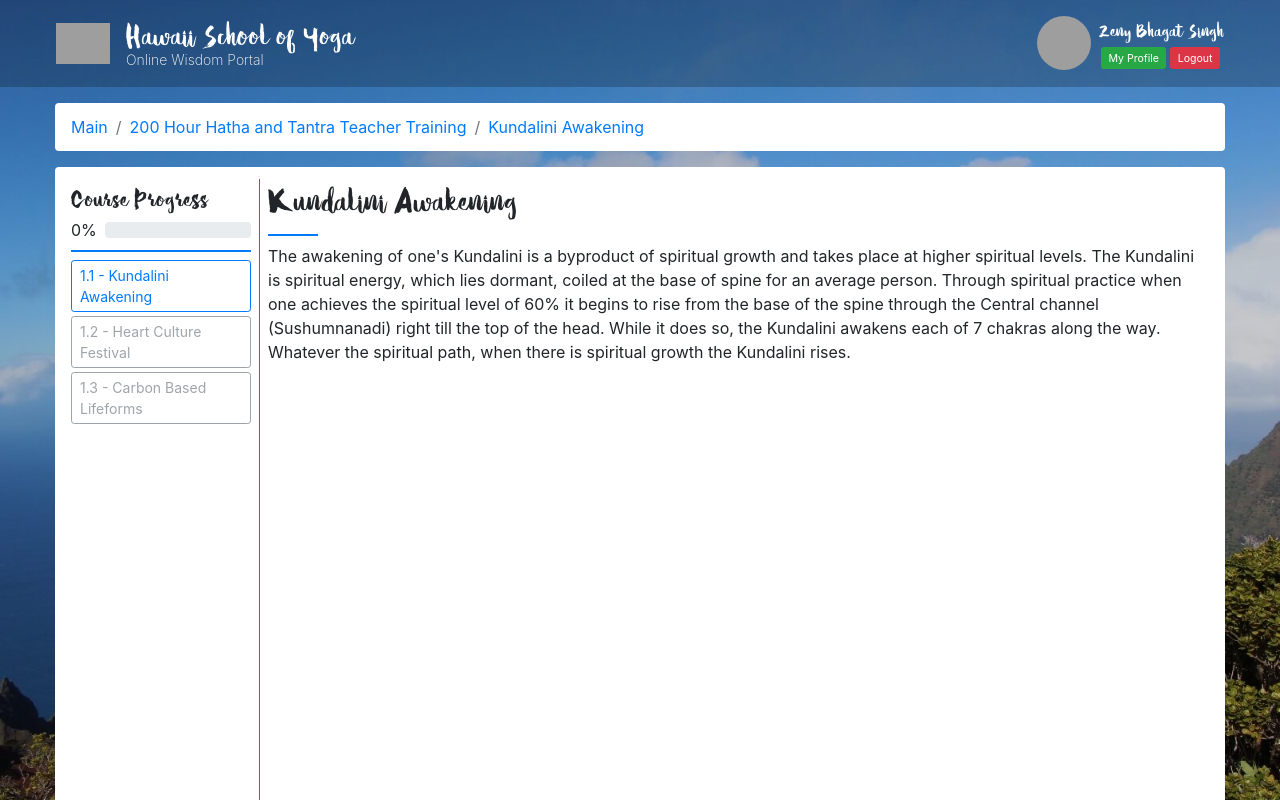
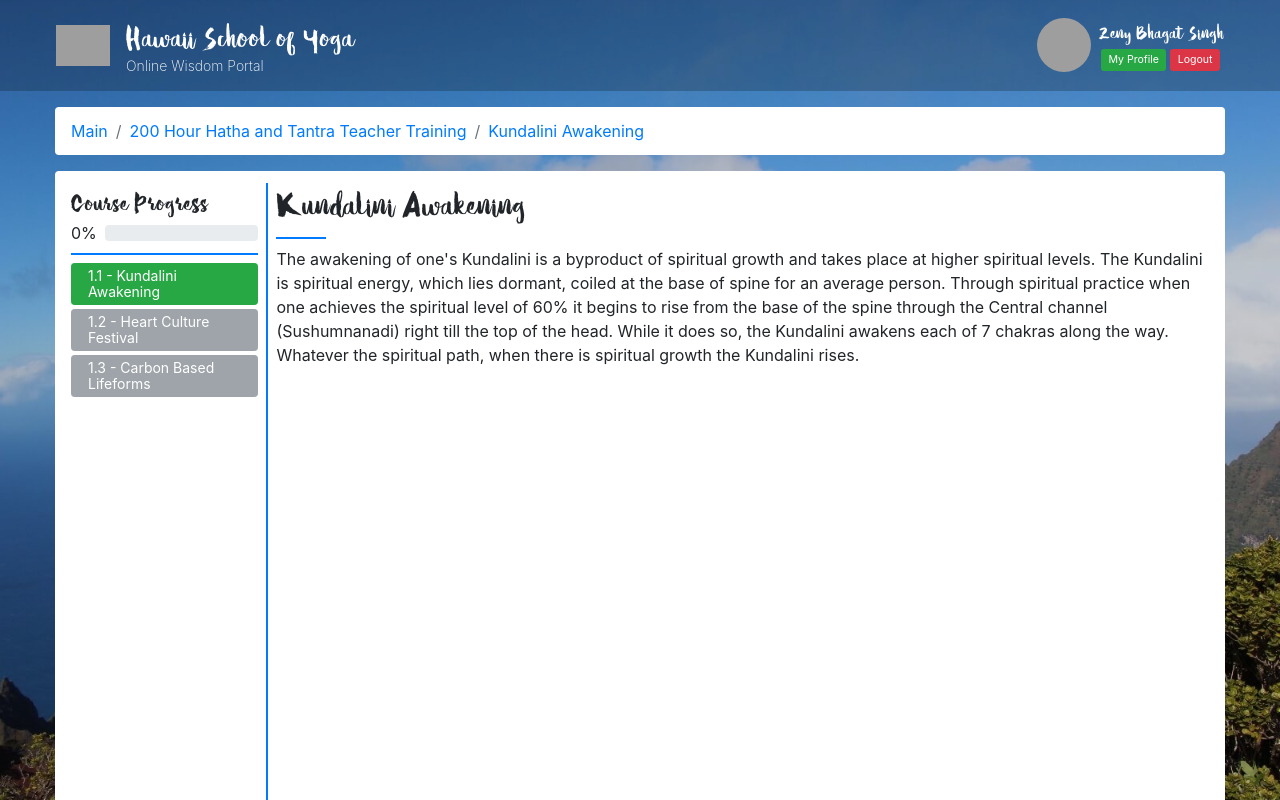
Before and after one commit to hawaii-school-of-yoga/online-courseware, a Next.js app: page /module in a window 1280 px wide. Shown: the top 800 px of the page. Built offline with nearby package versions, Linux system fonts and the light colour scheme; grey boxes are pictures that could not be loaded; some icons are missing.

Commit message:
prettify stuff and make module selector simplified

```diff
--- a/components/_css/button.js
+++ b/components/_css/button.js
@@ -3,11 +3,11 @@ const styles = {
 		fontSize: '0.66rem',
 		lineHeight: 1.3,
 		padding: '0.2rem 0.4rem',
-		borderRadius: '0.15rem'
+		borderRadius: '0.15rem',
 	},
 	sidebar: {
-		textAlign: 'left'
-	}
+		textAlign: 'left',
+	},
 };
 
 export default styles;
--- a/components/molecules/Header/header.scss
+++ b/components/molecules/Header/header.scss
@@ -36,14 +36,6 @@
 
 		h1 {
 			font-size: 28px;
-			line-height: 24px;
-		}
-
-		@media (min-width: 425px) {
-			h1 {
-				font-size: 28px;
-				line-height: 24px;
-			}
 		}
 
 		h2 {
@@ -91,7 +83,7 @@
 		.title-bar {
 			h1 {
 				font-size: 38px;
-				line-height: 34px;
+				line-height: 42px;
 			}
 
 			h2 {
--- a/components/organisms/ModuleSelector/index.js
+++ b/components/organisms/ModuleSelector/index.js
@@ -18,26 +18,31 @@ export default class ModuleSelector extends Component {
 			<div className="sidebar">
 				<ProgressBar percent={courseProgressInt} />
 
-				<ul>
+				<div className="module-list">
 					{course.modules.map(({ moduleId, id, title }) => {
 						// TODO: calculate percentage of completion based on data upgrades...
 						const percent = module.id === id ? 1 : 0;
 
 						return (
-							<li key={id}>
+							<div className="module" key={id}>
 								<Button
 									style={styles.button.sidebar}
-									outline
 									size="sm"
-									onClick={() => updateState('activeModule', id)}
-									color={id === module.id ? 'primary' : 'secondary'}
+									onClick={() =>
+										module.id !== id && updateState('activeModule', id)}
+									color={id === module.id ? 'success' : 'secondary'}
 									disabled={id !== module.id}>
-									<Status percentage={percent} /> {moduleId} - {title}
+									<div className="module--text">
+										<Status percentage={percent} />
+										<span>
+											{moduleId} - {title}
+										</span>
+									</div>
 								</Button>
-							</li>
+							</div>
 						);
 					})}
-				</ul>
+				</div>
 			</div>
 		);
 	}
--- a/components/organisms/ModuleSelector/moduleSelector.scss
+++ b/components/organisms/ModuleSelector/moduleSelector.scss
@@ -8,12 +8,20 @@ $min-width: 100%;
 		font-size: 28px;
 	}
 
-	ul {
-		list-style: none;
-		padding-left: 0;
+	.module-list {
+		.module {
+			margin: 4px 0;
 
-		li {
-			margin: 4px 0;
+			&--text {
+				display: flex;
+				align-items: center;
+				justify-content: space-around;
+
+				span {
+					margin: 0 8px;
+					line-height: 16px;
+				}
+			}
 
 			.btn {
 				min-width: $min-width;
@@ -28,8 +36,8 @@ $min-width: 100%;
 	.sidebar {
 		min-width: $min-width;
 
-		ul {
-			li {
+		.module-list {
+			.module {
 				.btn {
 					min-width: $min-width;
 				}
--- a/components/organisms/ModuleView/index.js
+++ b/components/organisms/ModuleView/index.js
@@ -8,7 +8,6 @@ export default class ModuleView extends Component {
 	render() {
 		const { module } = this.props;
 		return (
-			<div className="module">
 			<div className="module--container">
 				<div className="module--info">
 					<h2>{module.title}</h2>
@@ -28,7 +27,6 @@ export default class ModuleView extends Component {
 					</div>
 				</div>
 			</div>
-			</div>
 		);
 	}
 }
--- a/components/organisms/ModuleView/moduleView.scss
+++ b/components/organisms/ModuleView/moduleView.scss
@@ -1,11 +1,11 @@
 .module {
-	padding-left: 8px;
-
-	border-left: 1px solid #007bff;
-
 	&--container {
 		width: 100%;
 		height: 100%;
+
+		padding-left: 8px;
+
+		border-left: 2px solid #007bff;
 	}
 
 	&--info {
--- a/pages/profile/index.js
+++ b/pages/profile/index.js
@@ -16,7 +16,7 @@ export default class Modules extends Component {
 			<div id="page--profile">
 				<Main updateState={updateState} user={data.user} state={state}>
 					<div className="title-bar">
-						<h1>My Profile</h1>
+						<h2>My Profile</h2>
 						<hr className="primary" />
 					</div>
 
--- a/pages/profile/profile.scss
+++ b/pages/profile/profile.scss
@@ -1,11 +1,5 @@
 #page {
 	&--profile {
-		.title-bar {
-			h1 {
-				font-size: 300%;
-			}
-		}
-
 		.flex-container {
 			flex-direction: column;
 		}
```
Lines whose indentation alone changed are shown as unchanged.
